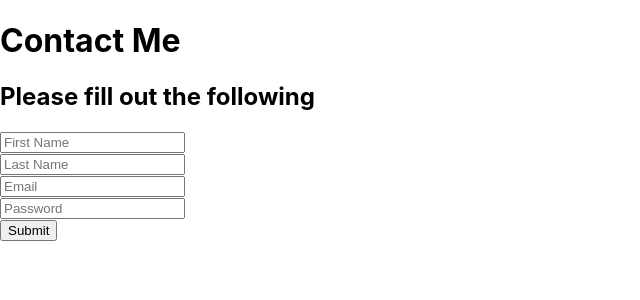
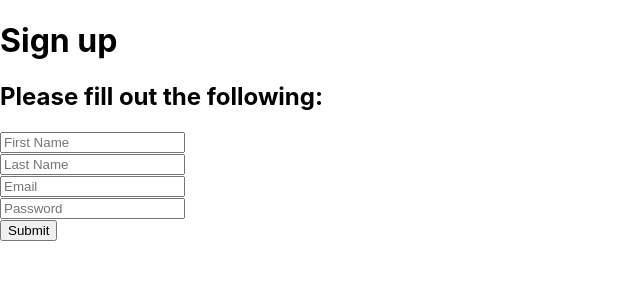
Before and after one commit to klaryon/react-fundamentals, a React (Create React App) app: page / in a window 1280 px wide. Shown: the top 300 px of the page, without its empty margins (0-640 px from the left). Built offline with nearby package versions, Linux system fonts and the light colour scheme.

Commit message:
useRef use

```diff
--- a/package.json
+++ b/package.json
@@ -8,6 +8,7 @@
     "@testing-library/user-event": "^12.1.10",
     "react": "^17.0.2",
     "react-dom": "^17.0.2",
+    "react-hook-form": "^7.7.1",
     "react-scripts": "4.0.3",
     "web-vitals": "^1.0.1"
   },
--- a/src/App.js
+++ b/src/App.js
@@ -1,28 +1,25 @@
-import {useState} from "react";
+import {useRef} from "react";
 import './App.css';
 
 function App()
 {
-  const [firstName, setFirstName] = useState("");
+  const firstNameRef = useRef(null);
 
   const onSubmit = (e) =>
   {
     e.preventDefault();
+
+    firstNameRef.current.value;
   }
 
   return (
     <div className="app">
-      <h1>Contact Me</h1>
-      <h2>Please fill out the following</h2>
+      <h1>Sign up</h1>
+      <h2>Please fill out the following:</h2>
 
       <form>
-        <input
-          value={firstName}
-          onChange={(e) => setFirstName(e.target.value)}
-          placeholder="First Name"
-          type="text" />{" "}
-        <br />
-        <input placeholder="Last Name" type="text" /> <br />
+        <input ref={firstNameRef} placeholder="First Name" type="text" /><br />
+        <input ref={firstNameRef} placeholder="Last Name" type="text" /> <br />
         <input placeholder="Email" type="email" /> <br />
         <input placeholder="Password" type="password" /> <br />
         <button onClick={onSubmit} type="submit">Submit</button>
```
Also changed, not shown: 1 other file (tests, documents, lock files or other folders).
